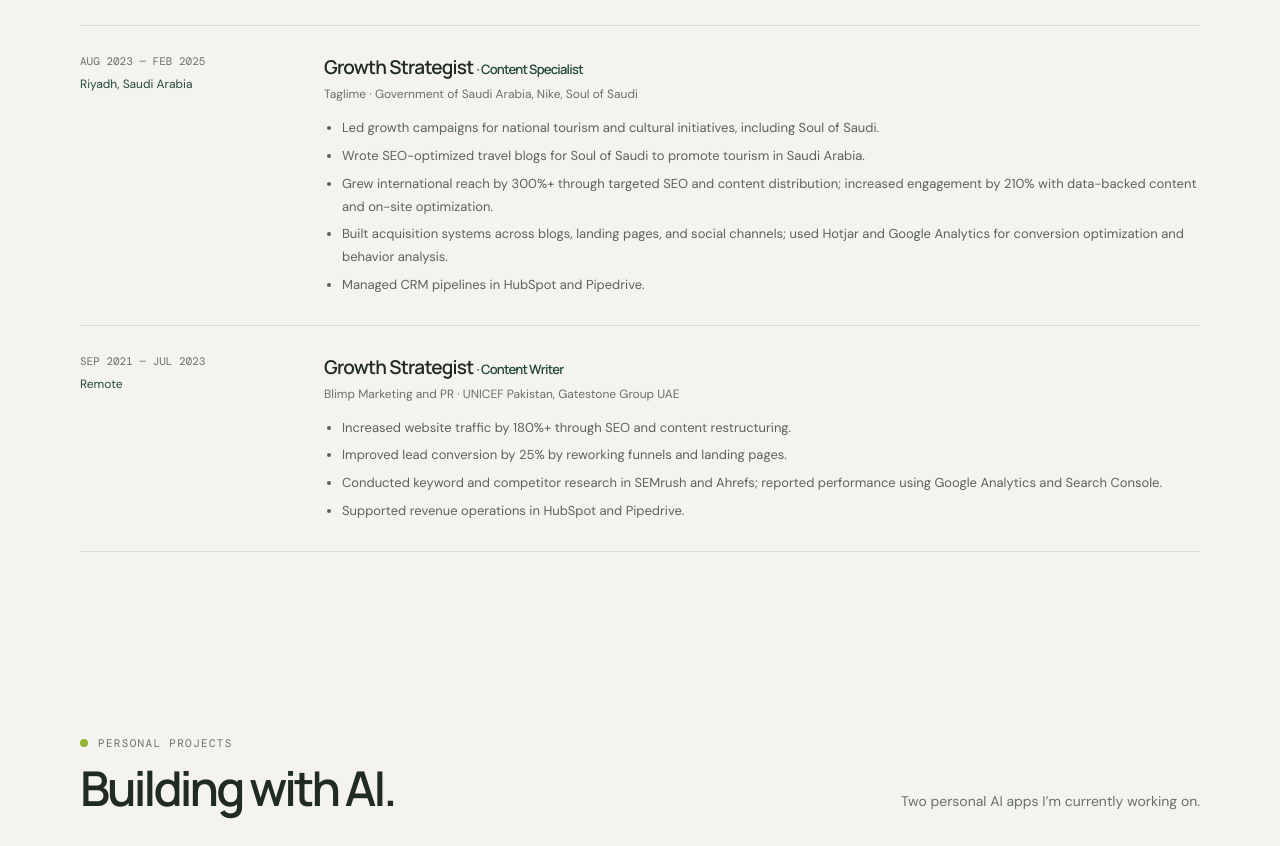
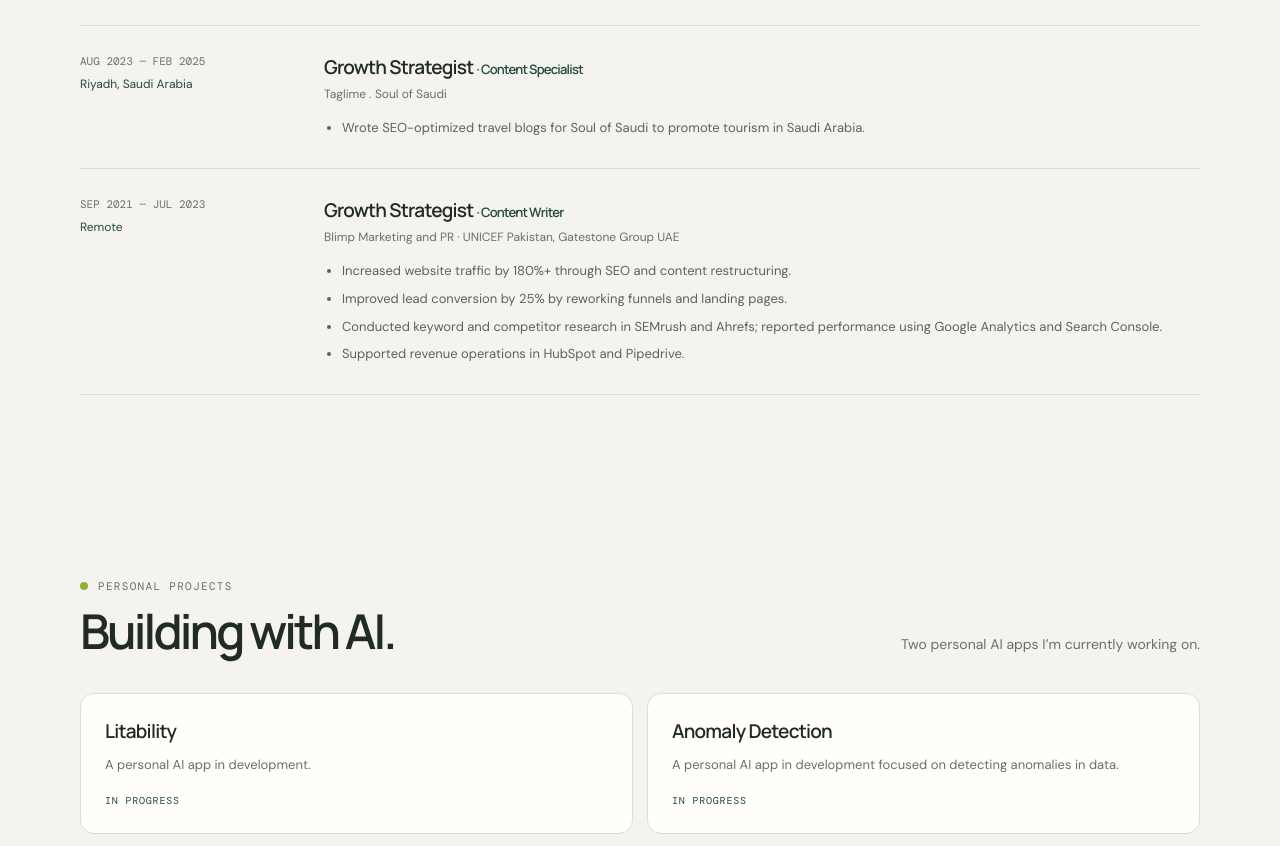
Before and after one commit to Tayyabaali45/My-Portfolio-Website, a plain HTML site: page index.html in a window 1280 px wide. Shown: the part 1752-2598 px from the top of the page. Drawn offline with nearby package versions, Linux system fonts and the light colour scheme.

```diff
--- a/index.html
+++ b/index.html
@@ -42,7 +42,7 @@
       </section>
       <section class="section" id="experience" aria-labelledby="experience-title"><div class="section-head"><div><div class="eyebrow">Professional experience</div><h2 id="experience-title">Strategy, from insight to execution.</h2></div><p class="section-intro">Five-plus years across digital marketing agencies, working with teams and clients in multiple industries and markets.</p></div>
         <article class="experience"><div class="exp-date">MAR 2025 — PRESENT<span>Remote · US &amp; Australia</span></div><div><div class="exp-title"><h3>SEO Lead <span class="company">· Growth Strategist</span></h3></div><p class="exp-meta">Placentek (acquired by Vyro) · Fastn.ai, Paklaunch, Vyro.ai</p><ul><li>Own SEO strategy across client accounts, from audits and keyword research through implementation and reporting.</li><li>Grew organic visibility from 0 to 250K+ monthly impressions and organic traffic 3.8× in 12 months through technical improvements and conversion-focused content.</li><li>Reduced customer acquisition cost by 32% through funnel analysis and attribution modeling; built acquisition frameworks contributing to 40%+ pipeline growth.</li><li>Lead technical, on-page, indexing, SEO and GEO audits, competitor research, and content planning; partner with content and development teams to ship improvements.</li><li>Track rankings, traffic, and conversions in GA4, Google Search Console, SEMrush, and Ahrefs; opened three new market segments through partnerships.</li></ul></div></article>
-        <article class="experience"><div class="exp-date">AUG 2023 — FEB 2025<span>Riyadh, Saudi Arabia</span></div><div><div class="exp-title"><h3>Growth Strategist <span class="company">· Content Specialist</span></h3></div><p class="exp-meta">Taglime · Government of Saudi Arabia, Nike, Soul of Saudi</p><ul><li>Led growth campaigns for national tourism and cultural initiatives, including Soul of Saudi.</li><li>Wrote SEO-optimized travel blogs for Soul of Saudi to promote tourism in Saudi Arabia.</li><li>Grew international reach by 300%+ through targeted SEO and content distribution; increased engagement by 210% with data-backed content and on-site optimization.</li><li>Built acquisition systems across blogs, landing pages, and social channels; used Hotjar and Google Analytics for conversion optimization and behavior analysis.</li><li>Managed CRM pipelines in HubSpot and Pipedrive.</li></ul></div></article>
+        <article class="experience"><div class="exp-date">AUG 2023 — FEB 2025<span>Riyadh, Saudi Arabia</span></div><div><div class="exp-title"><h3>Growth Strategist <span class="company">· Content Specialist</span></h3></div><p class="exp-meta">Taglime . Soul of Saudi</p><ul><li>Wrote SEO-optimized travel blogs for Soul of Saudi to promote tourism in Saudi Arabia.</li></ul></div></article>
         <article class="experience"><div class="exp-date">SEP 2021 — JUL 2023<span>Remote</span></div><div><div class="exp-title"><h3>Growth Strategist <span class="company">· Content Writer</span></h3></div><p class="exp-meta">Blimp Marketing and PR · UNICEF Pakistan, Gatestone Group UAE</p><ul><li>Increased website traffic by 180%+ through SEO and content restructuring.</li><li>Improved lead conversion by 25% by reworking funnels and landing pages.</li><li>Conducted keyword and competitor research in SEMrush and Ahrefs; reported performance using Google Analytics and Search Console.</li><li>Supported revenue operations in HubSpot and Pipedrive.</li></ul></div></article>
       </section>
       <section class="section" id="projects" aria-labelledby="projects-title"><div class="section-head"><div><div class="eyebrow">Personal projects</div><h2 id="projects-title">Building with AI.</h2></div><p class="section-intro">Two personal AI apps I’m currently working on.</p></div><div class="projects"><article class="project"><h3>Litability</h3><p>A personal AI app in development.</p><span class="project-status">In progress</span></article><article class="project"><h3>Anomaly Detection</h3><p>A personal AI app in development focused on detecting anomalies in data.</p><span class="project-status">In progress</span></article></div></section>
```
